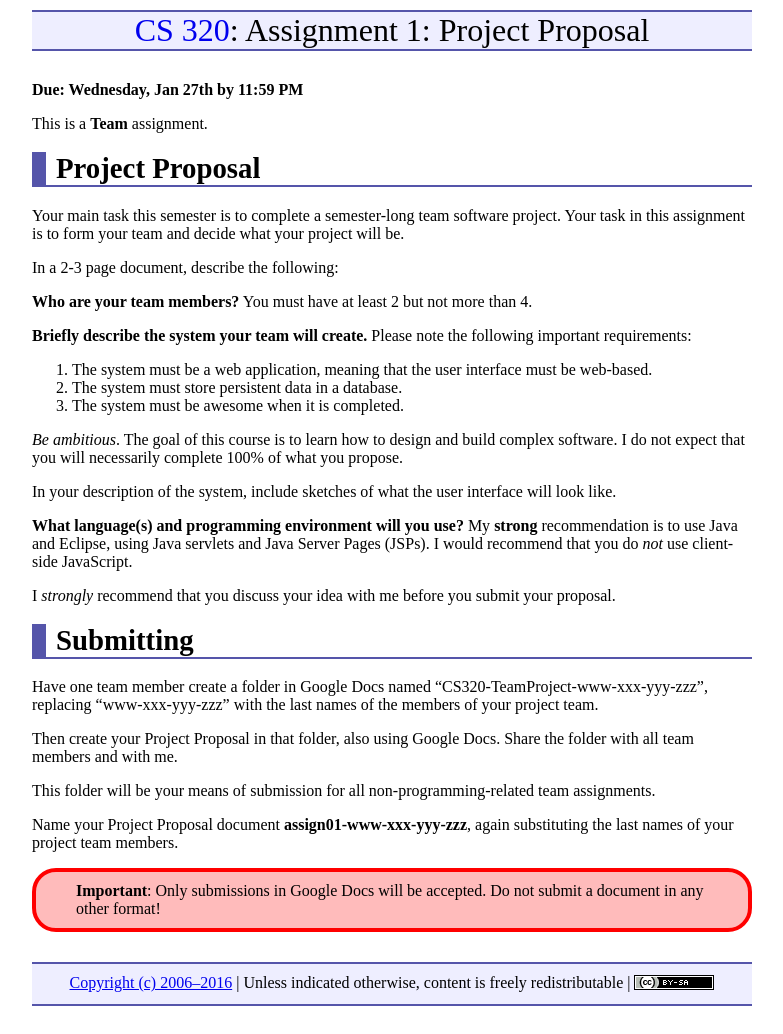
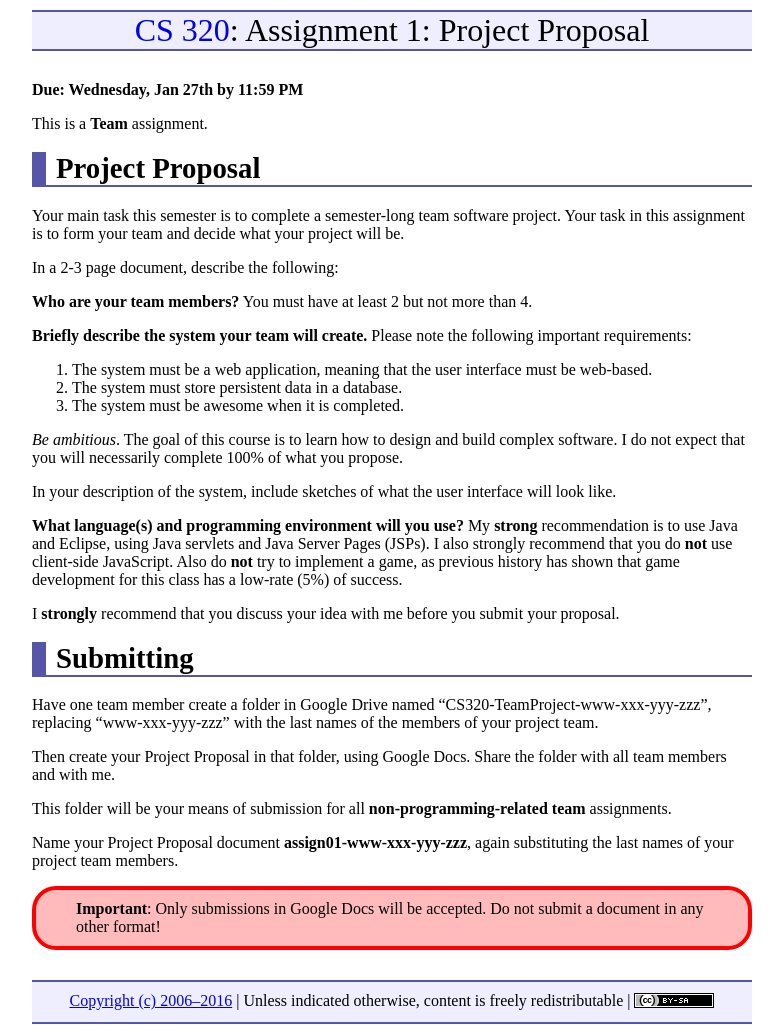
Before and after one commit to ycpcs/cs320-spring2016, a Jekyll site: the page built from assign/assign01.md, in a window 1280 px wide. Shown: the whole page, without its empty margins (248-1031 px from the left). Built offline with Jekyll 4.4.1, drawn with Linux system fonts in a browser that asks for light colours; Markdown is read by kramdown in place of the engine named in the settings.

Commit message:
updated Google Drive usage

```diff
--- a/assign/assign01.md
+++ b/assign/assign01.md
@@ -26,18 +26,18 @@ In a 2-3 page document, describe the following:
 
 In your description of the system, include sketches of what the user interface will look like.
 
-**What language(s) and programming environment will you use?** My **strong** recommendation is to use Java and Eclipse, using Java servlets and Java Server Pages (JSPs).  I would recommend that you do *not* use client-side JavaScript.
+**What language(s) and programming environment will you use?** My **strong** recommendation is to use Java and Eclipse, using Java servlets and Java Server Pages (JSPs).  I also strongly recommend that you do **not** use client-side JavaScript. Also do **not** try to implement a game, as previous history has shown that game development for this class has a low-rate (5%) of success.
 
-I *strongly* recommend that you discuss your idea with me before you submit your proposal.
+I **strongly** recommend that you discuss your idea with me before you submit your proposal.
 
 Submitting
 ==========
 
-Have one team member create a  folder in Google Docs named "CS320-TeamProject-www-xxx-yyy-zzz", replacing "www-xxx-yyy-zzz" with the last names of the members of your project team.
+Have one team member create a  folder in Google Drive named "CS320-TeamProject-www-xxx-yyy-zzz", replacing "www-xxx-yyy-zzz" with the last names of the members of your project team.
 
-Then create your Project Proposal in that folder, also using Google Docs.  Share the folder with all team members and with me.
+Then create your Project Proposal in that folder, using Google Docs.  Share the folder with all team members and with me.
 
-This folder will be your means of submission for all non-programming-related team assignments.
+This folder will be your means of submission for all **non-programming-related team** assignments.
 
 Name your Project Proposal document **assign01-www-xxx-yyy-zzz**, again substituting the last names of your project team members.
 
```
Also changed, not shown: assign/assign02.md (+2 -2 lines).
